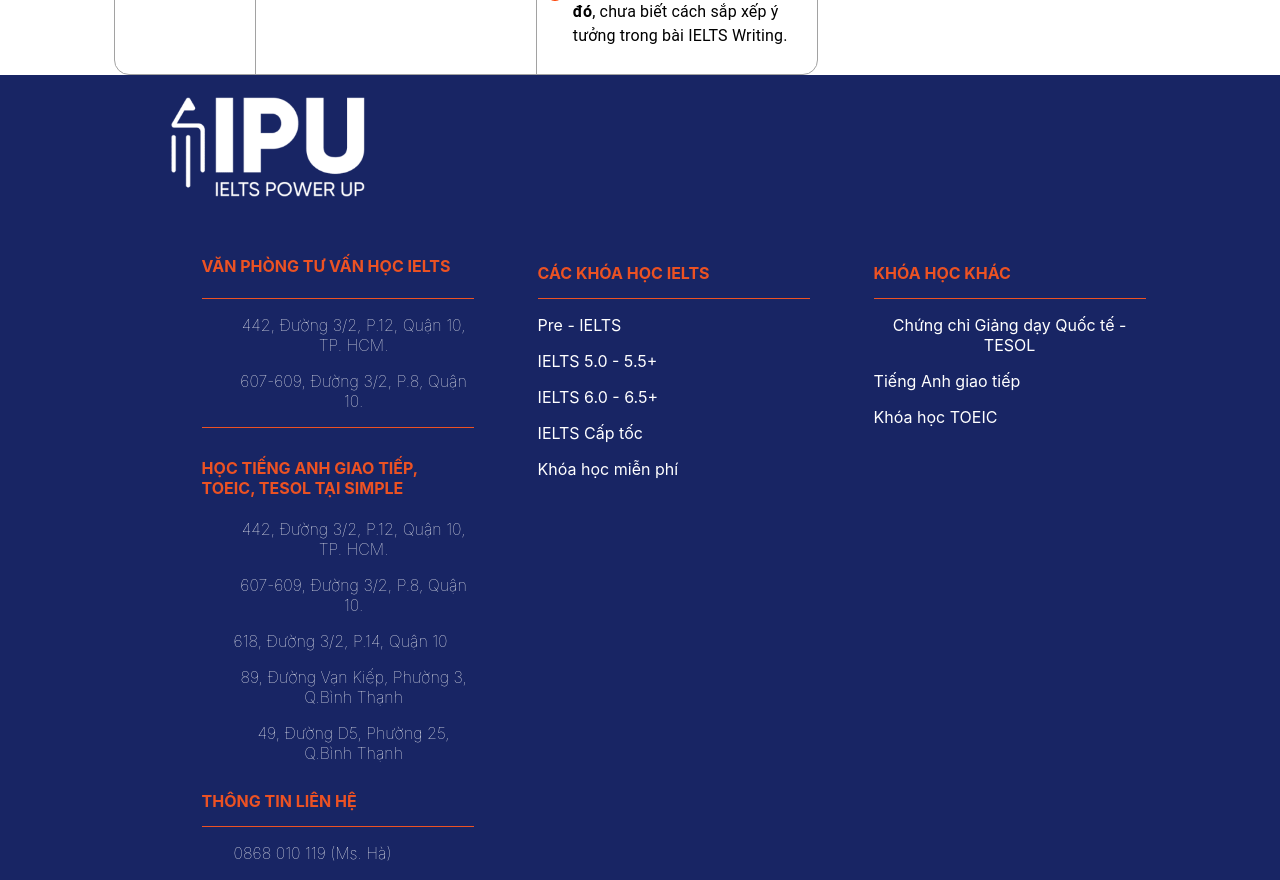
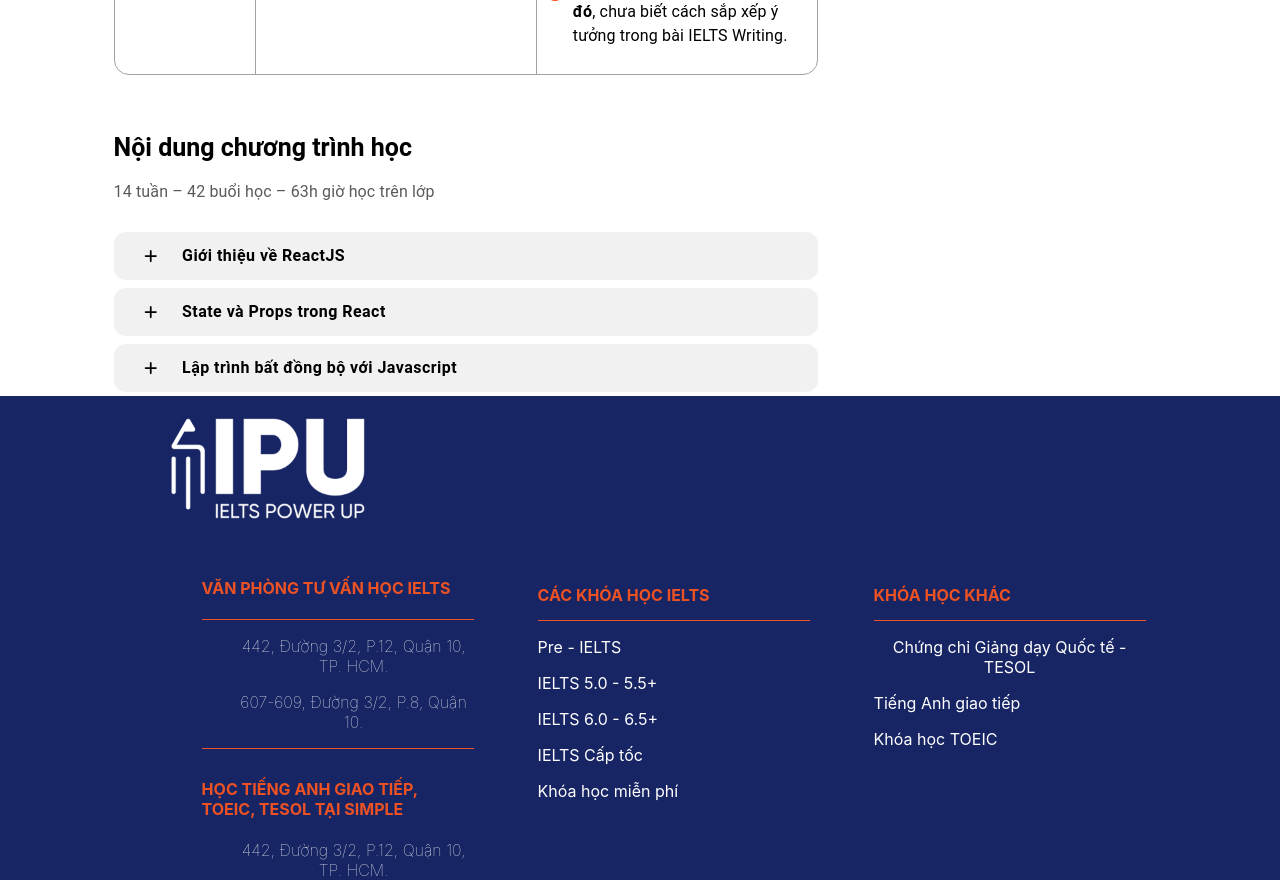
Before and after one commit to ltchieu/QuanLyTrungTamNgoaiNgu_FEWeb, a React (Create React App) app: page /course in a window 1280 px wide. Shown: the part 1080-1960 px from the top of the page. Built offline with nearby package versions, Linux system fonts and the light colour scheme; some icons are missing.

Commit message:
Them phan hien thi noi dung khoa hoc (mock data)

```diff
--- /dev/null
+++ b/src/componets/course_content_detail.tsx
@@ -0,0 +1,139 @@
+import React, { useState } from "react";
+import { Button, Box, List, ListItem, ListItemText, Collapse } from "@mui/material";
+import { FontAwesomeIcon } from "@fortawesome/react-fontawesome";
+import { faPlus, faMinus } from "@fortawesome/free-solid-svg-icons";
+
+// --- PHẦN MODELS VÀ MOCK DATA ---
+
+interface Module {
+  MAMODULE: number;
+  MAKHOAHOC: number;
+  TENMODULE: string;
+  THOILUONG: number;
+}
+
+interface NoiDung {
+  id: number;
+  TENNOIDUNG: string;
+  MAMODULE: number;
+}
+
+const mockModules: Module[] = [
+  { MAMODULE: 101, MAKHOAHOC: 1, TENMODULE: "Giới thiệu về ReactJS", THOILUONG: 120 },
+  { MAMODULE: 102, MAKHOAHOC: 1, TENMODULE: "State và Props trong React", THOILUONG: 180 },
+  { MAMODULE: 103, MAKHOAHOC: 2, TENMODULE: "Lập trình bất đồng bộ với Javascript", THOILUONG: 150 },
+];
+
+const mockNoiDung: NoiDung[] = [
+  { id: 1, TENNOIDUNG: "Cài đặt môi trường phát triển", MAMODULE: 101 },
+  { id: 2, TENNOIDUNG: "JSX là gì?", MAMODULE: 101 },
+  { id: 3, TENNOIDUNG: "Tạo component đầu tiên", MAMODULE: 101 },
+  { id: 4, TENNOIDUNG: "Sự khác biệt giữa State và Props", MAMODULE: 102 },
+  { id: 5, TENNOIDUNG: "Luồng dữ liệu một chiều (One-way data flow)", MAMODULE: 102 },
+  { id: 6, TENNOIDUNG: "Callbacks và Promises", MAMODULE: 103 },
+  { id: 7, TENNOIDUNG: "Sử dụng Async/Await hiệu quả", MAMODULE: 103 },
+  { id: 8, TENNOIDUNG: "Xử lý lỗi trong Promise", MAMODULE: 103 },
+];
+
+// --- PHẦN ĐỊNH DẠNG DỮ LIỆU CHO COMPONENT ---
+
+interface ContentItem {
+  id: string;
+  text: string;
+}
+
+interface ButtonItem {
+  id: string;
+  label: string;
+  content: ContentItem[];
+}
+
+// Hàm này sẽ xử lý dữ liệu từ mock data để component có thể hiểu được
+const formatDataForComponent = (modules: Module[], noiDungs: NoiDung[]): ButtonItem[] => {
+  return modules.map(module => {
+    // Lọc ra các nội dung thuộc về module hiện tại
+    const relatedContent = noiDungs
+      .filter(content => content.MAMODULE === module.MAMODULE)
+      .map(content => ({
+        id: `content-${content.id}`,
+        text: content.TENNOIDUNG,
+      }));
+
+    return {
+      id: `module-${module.MAMODULE}`,
+      label: module.TENMODULE,
+      content: relatedContent,
+    };
+  });
+};
+
+// --- COMPONENT ---
+
+const CourseModuleDetails: React.FC = () => {
+  const [activeButtonId, setActiveButtonId] = useState<string | null>(null);
+
+  // Tạo dữ liệu cho component từ mock data
+  const buttonData = formatDataForComponent(mockModules, mockNoiDung);
+
+  const handleButtonClick = (buttonId: string) => {
+    setActiveButtonId(prevId => (prevId === buttonId ? null : buttonId));
+  };
+
+  return (
+    <Box sx={{ width: "100%", minWidth: 200 }}>
+      {buttonData.map((item) => {
+        const isActive = activeButtonId === item.id;
+
+        return (
+          <React.Fragment key={item.id}>
+            <Button
+              startIcon={
+                <FontAwesomeIcon
+                  icon={isActive ? faMinus : faPlus}
+                  style={{ paddingRight: 15, fontSize: 14 }}
+                />
+              }
+              onClick={() => handleButtonClick(item.id)}
+              sx={{
+                color: isActive ? "white" : "black",
+                backgroundColor: isActive ? "#003E83" : "#f1f1f1",
+                textTransform: "none",
+                fontWeight: "bold",
+                borderRadius: "12px",
+                width: "100%",
+                padding: "10px",
+                justifyContent: "flex-start",
+                pl: 4,
+                fontSize: 16,
+                minWidth: "200px",
+                my: 0.5,
+                textAlign: 'left',
+                ":hover": {
+                  backgroundColor: isActive ? "#003E83" : "#FD3F00",
+                  color: "white",
+                },
+                transition: "background-color 0.3s, color 0.3s",
+              }}
+            >
+              {item.label}
+            </Button>
+
+            <Collapse in={isActive} timeout="auto" unmountOnExit>
+              <Box sx={{ pl: 4, pr: 2, pb: 2 }}>
+                <List dense sx={{ listStyleType: 'disc', pl: 4 }}>
+                  {item.content.map((contentItem) => (
+                    <ListItem key={contentItem.id} sx={{ display: "list-item" }}>
+                      <ListItemText primary={contentItem.text} />
+                    </ListItem>
+                  ))}
+                </List>
+              </Box>
+            </Collapse>
+          </React.Fragment>
+        );
+      })}
+    </Box>
+  );
+};
+
+export default CourseModuleDetails;
--- a/src/pages/course.tsx
+++ b/src/pages/course.tsx
@@ -2,11 +2,13 @@ import "../css/course.css";
 import {
   faCircleCheck,
   faCircleExclamation,
+  faPlus,
   faUserGraduate,
 } from "@fortawesome/free-solid-svg-icons";
 import { FontAwesomeIcon } from "@fortawesome/react-fontawesome";
-import { Box, BoxProps, Typography } from "@mui/material";
+import { Box, BoxProps, Button, Typography } from "@mui/material";
 import { CSSProperties } from "react";
+import CourseModuleDetails from "../componets/course_content_detail";
 
 function Course() {
   const rowContainterProps: BoxProps = {
@@ -384,7 +386,24 @@ function Course() {
             </Box>
           </Box>
 
+          {/* Nội dung khóa học*/}
+          <Box sx={{ textAlign: "left", mt: 7, mb: 3 }}>
+            <Typography variant="h5" sx={{ fontSize: 25, fontWeight: "bold" }}>
+              Nội dung chương trình học
+            </Typography>
 
+            <Typography
+              variant="body1"
+              sx={{ mt: 2, color: "rgb(44 43 43 / 78%)" }}
+            >
+              <span>14 </span> tuần – <span>42 </span> buổi học –{" "}
+              <span>63</span>h giờ học trên lớp
+            </Typography>
+          </Box>
+
+          <Box>
+           <CourseModuleDetails/>
+          </Box>
         </Box>
 
         {/* Second column */}
```
